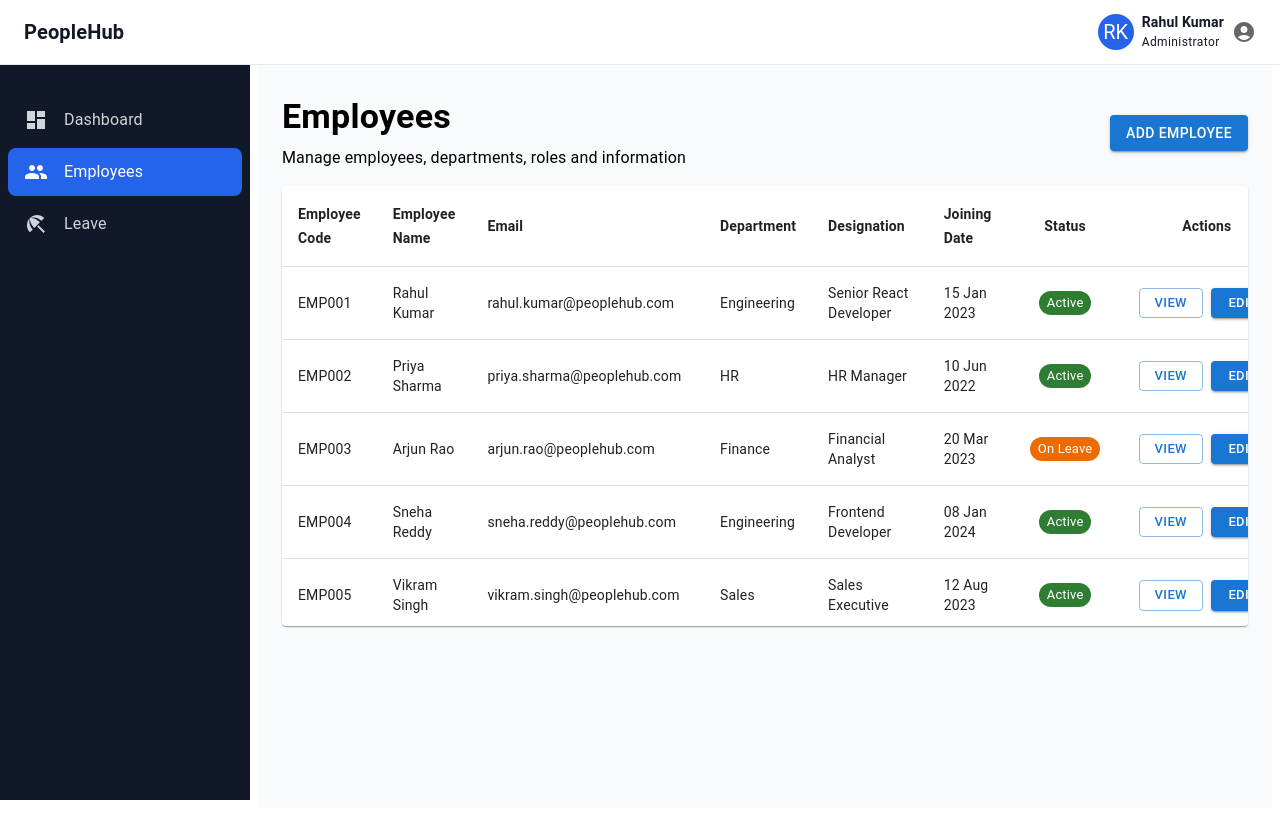
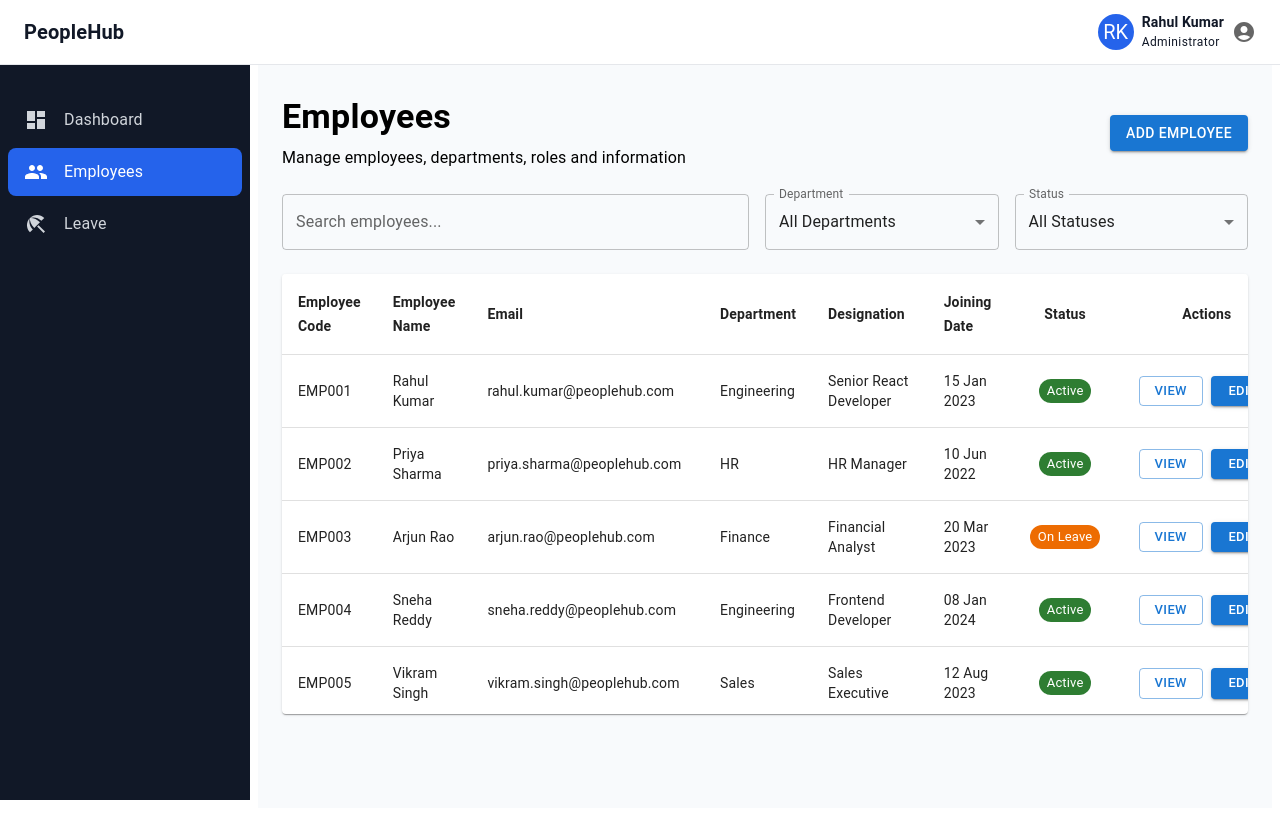
Before and after one commit to epradeep/peoplehub, a React (Vite) app: page /employees in a window 1280 px wide. Built offline with nearby package versions, Linux system fonts and the light colour scheme.

Commit message:
feat: add employee toolbar with search and filters

```diff
--- /dev/null
+++ b/src/features/employees/components/EmployeeToolbar.tsx
@@ -0,0 +1,84 @@
+import {
+  Box,
+  FormControl,
+  InputLabel,
+  MenuItem,
+  Select,
+  TextField,
+} from "@mui/material";
+
+interface EmployeeToolbarProps {
+  searchTerm: string;
+  onSearchChange: (value: string) => void;
+  selectedDepartment: string;
+  onDepartmentChange: (value: string) => void;
+  selectedStatus: string;
+  onStatusChange: (value: string) => void;
+}
+export default function EmployeeToolbar({
+  searchTerm,
+  onSearchChange,
+  selectedDepartment,
+  onDepartmentChange,
+  selectedStatus,
+  onStatusChange,
+}: EmployeeToolbarProps) {
+  return (
+    <Box
+      sx={{
+        display: "grid",
+        gridTemplateColumns: {
+          xs: "1fr",
+          sm: "1fr 1fr",
+          md: "2fr 1fr 1fr",
+        },
+        gap: 2,
+        my: 3,
+        width: "100%",
+      }}
+    >
+      <TextField
+        fullWidth
+        id="search-employees"
+        label="Search employees..."
+        variant="outlined"
+        value={searchTerm}
+        onChange={(e) => onSearchChange(e.target.value)}
+      />
+
+      <FormControl fullWidth>
+        <InputLabel id="department-label">Department</InputLabel>
+        <Select
+          labelId="department-label"
+          id="department-select"
+          label="Department"
+          value={selectedDepartment}
+          onChange={(e) => onDepartmentChange(e.target.value)}
+        >
+          <MenuItem value="All Departments">All Departments</MenuItem>
+          <MenuItem value="Engineering">Engineering</MenuItem>
+          <MenuItem value="HR">HR</MenuItem>
+          <MenuItem value="Finance">Finance</MenuItem>
+          <MenuItem value="Sales">Sales</MenuItem>
+          <MenuItem value="Marketing">Marketing</MenuItem>
+        </Select>
+      </FormControl>
+      <FormControl fullWidth>
+        <InputLabel id="status-label">Status</InputLabel>
+        <Select
+          labelId="status-label"
+          id="status-select"
+          label="Status"
+          value={selectedStatus}
+          onChange={(e) => onStatusChange(e.target.value)}
+        >
+          <MenuItem value="All Statuses">All Statuses</MenuItem>
+          <MenuItem value="Active">Active</MenuItem>
+          <MenuItem value="Inactive">Inactive</MenuItem>
+          <MenuItem value="On Leave">On Leave</MenuItem>
+          <MenuItem value="Terminated">Terminated</MenuItem>
+        </Select>
+      </FormControl>
+    </Box>
+  );
+}
--- a/src/features/employees/pages/EmployeesPage.tsx
+++ b/src/features/employees/pages/EmployeesPage.tsx
@@ -1,8 +1,32 @@
 import { Box, Button, Typography } from "@mui/material";
 import EmployeeTable from "../components/EmployeeTable";
 import { mockEmployees } from "../data/mockEmployees";
+import EmployeeToolbar from "../components/EmployeeToolbar";
+import { useState } from "react";
 
 export default function EmployeesPage() {
+  const [searchTerm, setSearchTerm] = useState("");
+  const [selectedDepartment, setSelectedDepartment] =
+    useState("All Departments");
+  const [selectedStatus, setSelectedStatus] = useState("All Statuses");
+
+  const search = searchTerm.toLowerCase().trim();
+  const filteredEmployees = mockEmployees.filter(
+    (employee) =>
+      (employee.firstName.toLowerCase().includes(search) ||
+        employee.lastName.toLowerCase().includes(search) ||
+        employee.email.toLowerCase().includes(search) ||
+        employee.employeeCode.toLowerCase().includes(search) ||
+        employee.department.toLowerCase().includes(search) ||
+        employee.designation.toLowerCase().includes(search)) &&
+      (selectedDepartment === "All Departments"
+        ? true
+        : employee.department === selectedDepartment) &&
+      (selectedStatus === "All Statuses"
+        ? true
+        : employee.status === selectedStatus),
+  );
+
   return (
     <Box>
       <Box
@@ -10,7 +34,6 @@ export default function EmployeesPage() {
           display: "flex",
           justifyContent: "space-between",
           alignItems: "center",
-          mb: 2,
         }}
       >
         <Box>
@@ -28,7 +51,16 @@ export default function EmployeesPage() {
         </Box>
       </Box>
 
-      <EmployeeTable employees={mockEmployees} />
+      <EmployeeToolbar
+        searchTerm={searchTerm}
+        onSearchChange={setSearchTerm}
+        selectedDepartment={selectedDepartment}
+        onDepartmentChange={setSelectedDepartment}
+        selectedStatus={selectedStatus}
+        onStatusChange={setSelectedStatus}
+      />
+
+      <EmployeeTable employees={filteredEmployees} />
     </Box>
   );
 }
```
Also changed, not shown: 1 other file (tests, documents, lock files or other folders).
